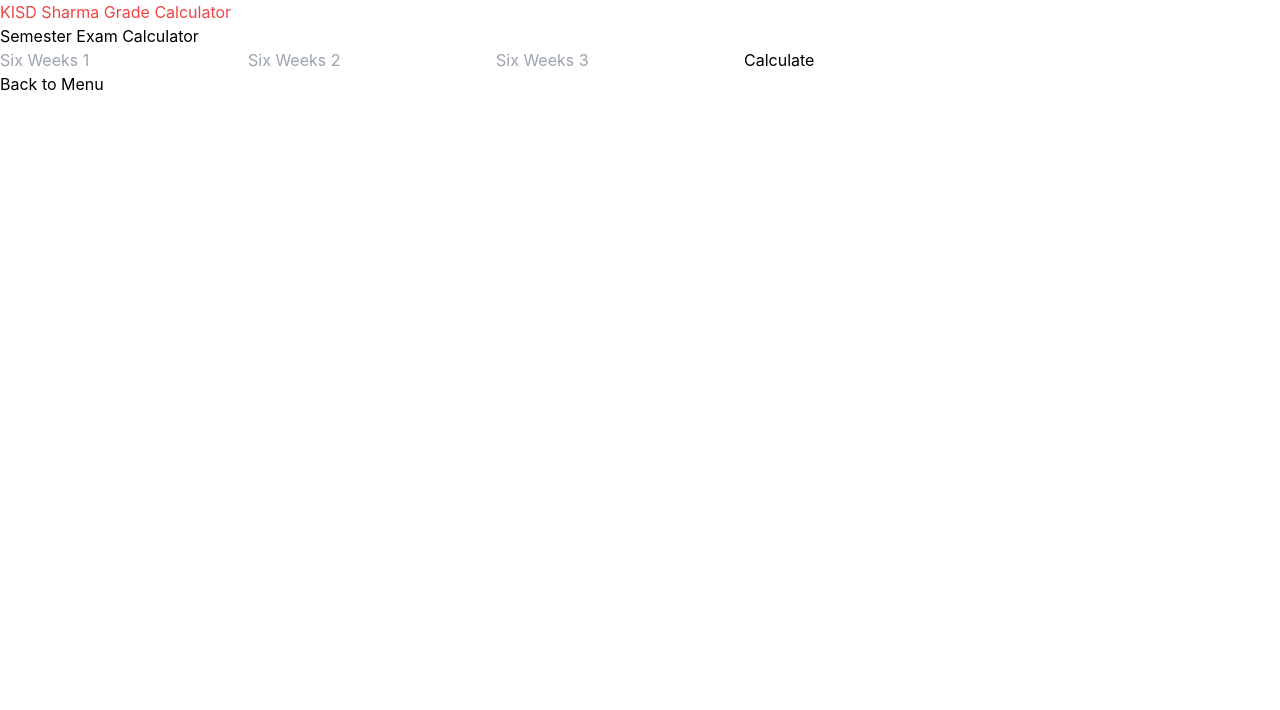
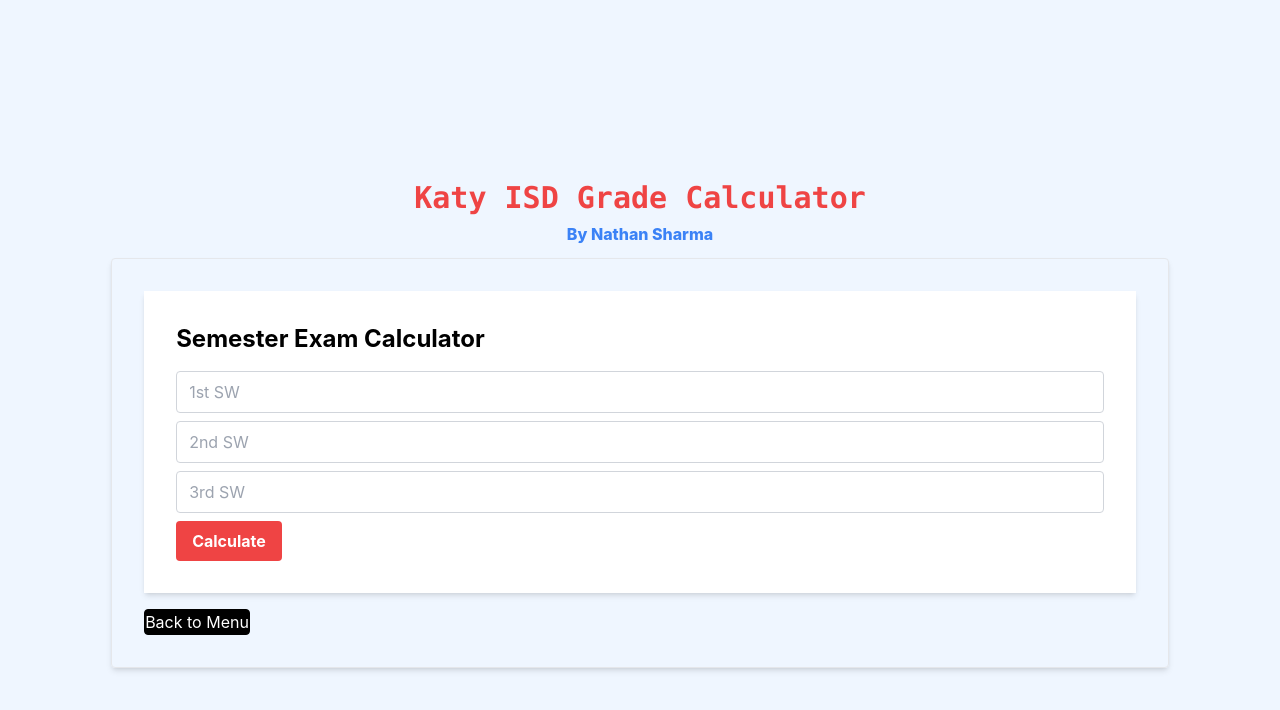
Before and after one commit to nathan-sharma/kisd-grade-calculator, a React (Create React App) app: page / in a window 1280 px wide. Both pictures are taken after a click on the button "Semester Exam Calculator". Shown: the top 710 px of the page. Built offline with nearby package versions, Linux system fonts and the light colour scheme.

Commit message:
added color, made everything look nicer

```diff
--- a/src/App.js
+++ b/src/App.js
@@ -7,23 +7,47 @@
   const [calculatorType, setCalculatorType] = useState(null);
 
   return (
-    <div className="App">
-      <h1 class="text-red-500">KISD Sharma Grade Calculator</h1>
-      {!calculatorType && ( // Conditionally render buttons
-        <div>
-          <button onClick={() => setCalculatorType('semester')}>Semester Exam Calculator</button>
-          <button onClick={() => setCalculatorType('grades')}>Grade Average Calculator</button>
-          <button onClick={() => setCalculatorType('gpa')}>GPA Calculator</button>
-        </div>
-      )}
+    <div className="App flex flex-col items-center h-screen pt-8 justify-center bg-blue-50">
+      <h1 className="text-red-500 text-3xl text-center font-bold font-mono py-4">Katy ISD Grade Calculator</h1>
+      <p className="text-blue-500 font-extrabold mt-[-10px]">By Nathan Sharma</p>
 
-      {calculatorType === 'semester' && <SemesterCalculator />}
-      {calculatorType === 'grades' && <GradeAverageCalculator />}
-      {calculatorType === 'gpa' && <GPACalculator />}
+      <div className="mt-3 border p-8 rounded shadow-md"> {/* Border and padding */}
+        {!calculatorType && (
+          <div className="flex flex-col space-y-4"> {/* Removed pt-2 here */}
+            <button
+              className="bg-red-300 hover:bg-red-700 text-white font-bold py-2 px-4 rounded w-full"
+              onClick={() => setCalculatorType('semester')}
+            >
+              Semester Exam Calculator
+            </button>
+            <button
+              className="bg-red-300 hover:bg-red-700 text-white font-bold py-2 px-4 rounded w-full"
+              onClick={() => setCalculatorType('gpa')}
+            >
+              GPA Calculator
+            </button>
+            <button
+              className="bg-red-300 hover:bg-red-700 text-white font-bold py-2 px-4 rounded w-full"
+              onClick={() => setCalculatorType('grades')}
+            >
+              Grade Average Calculator
+            </button>
+          </div>
+        )}
 
-        {calculatorType && ( // Button to go back to main menu
-            <button onClick={() => setCalculatorType(null)}>Back to Menu</button>
+        {calculatorType === 'semester' && <SemesterCalculator />}
+        {calculatorType === 'grades' && <GradeAverageCalculator />}
+        {calculatorType === 'gpa' && <GPACalculator />}
+
+        {calculatorType && (
+          <button
+            className="rounded mt-4 border border-black bg-black text-white"
+            onClick={() => setCalculatorType(null)}
+          >
+            Back to Menu
+          </button>
         )}
+      </div> {/* Close the border div */}
     </div>
   );
 }
--- a/src/GPACalculator.js
+++ b/src/GPACalculator.js
@@ -57,26 +57,32 @@
 
   return (
     <div>
-      <h2>GPA Calculator</h2>
+      <div className="bg-white p-8 shadow-md">
+        <h2 className="text-2xl font-bold mb-4">GPA Calculator</h2>
         <input
           type="text"
-        placeholder="Academic Grades (Letter(Number),... or 'none')"
+          placeholder="ACA courses (A(# of semesters), B(# of semesters)... or 'none')"
           value={academicGrades}
           onChange={e => setAcademicGrades(e.target.value)}
+          className="border border-gray-300 rounded px-3 py-2 mb-2 w-full"
         />
         <input
           type="text"
-        placeholder="KAP/AP Grades (Letter(Number),... or 'none')"
+          placeholder="KAP & AP courses (A(# of semesters), B(# of semesters)... or 'none')"
           value={kapApGrades}
           onChange={e => setKapApGrades(e.target.value)}
+          className="border border-gray-300 rounded px-3 py-2 mb-4 w-full"
         />
-      <button onClick={calculateGPA}>Calculate GPA</button>
+        <button onClick={calculateGPA} className="bg-red-500 hover:bg-red-700 text-white font-bold py-2 px-4 rounded"> {/* Styling button */}
+          Calculate GPA
+        </button>
 
         {gpa !== null && (
-        <div>
-          <p>Your GPA: {gpa}</p>
+          <div className="mt-4">
+            <p className="text-lg">Your GPA: {gpa}</p>
           </div>
         )}
+      </div>
     </div>
   );
 }
--- a/src/GradeAverageCalculator.js
+++ b/src/GradeAverageCalculator.js
@@ -27,12 +27,15 @@
   };
 
   return (
-    <div>
-      <h2>Grade Average Calculator</h2>
-      <input type="text" placeholder="Major Grades (comma-separated)" value={majors} onChange={e => setMajors(e.target.value)} />
-      <input type="text" placeholder="Minor Grades (comma-separated)" value={minors} onChange={e => setMinors(e.target.value)} />
-      <input type="text" placeholder="Other Grades (comma-separated)" value={others} onChange={e => setOthers(e.target.value)} />
-      <button onClick={calculateAverage}>Calculate</button>
+    <div  className="bg-white p-8 shadow-md">
+      <h2 className="text-2xl font-bold mb-4">Grade Average Calculator</h2>
+      <input type="text" placeholder="Major Grades (comma-separated)" value={majors} onChange={e => setMajors(e.target.value)}
+      className="border border-gray-300 rounded px-3 py-2 mb-2 w-full" />
+      <input type="text" placeholder="Minor Grades (comma-separated)" value={minors} onChange={e => setMinors(e.target.value)}
+      className="border border-gray-300 rounded px-3 py-2 mb-2 w-full" />
+      <input type="text" placeholder="Other Grades (comma-separated)" value={others} onChange={e => setOthers(e.target.value)}
+      className="border border-gray-300 rounded px-3 py-2 mb-2 w-full"/>
+      <button className="bg-red-500 hover:bg-red-700 text-white font-bold py-2 px-4 rounded"onClick={calculateAverage}>Calculate</button>
 
       {results && (
         <div>
--- a/src/SemesterCalculator.js
+++ b/src/SemesterCalculator.js
@@ -17,18 +17,63 @@
   };
 
   return (
-    <div>
-      <h2>Semester Exam Calculator</h2>
-      <input type="number" placeholder="Six Weeks 1" value={sw1} onChange={e => setSw1(e.target.value)} />
-      <input type="number" placeholder="Six Weeks 2" value={sw2} onChange={e => setSw2(e.target.value)} />
-      <input type="number" placeholder="Six Weeks 3" value={sw3} onChange={e => setSw3(e.target.value)} />
-      <button onClick={calculate}>Calculate</button>
+    <div className="bg-white p-8 shadow-md">
+      <h2 className="text-2xl font-bold mb-4">Semester Exam Calculator</h2>
+      <input
+        type="number"
+        placeholder="1st SW"
+        value={sw1}
+        onChange={e => setSw1(e.target.value)}
+        className="border border-gray-300 rounded px-3 py-2 mb-2 w-full"
+      />
+      <input
+        type="number"
+        placeholder="2nd SW"
+        value={sw2}
+        onChange={e => setSw2(e.target.value)}
+        className="border border-gray-300 rounded px-3 py-2 mb-2 w-full"
+      />
+      <input
+        type="number"
+        placeholder="3rd SW"
+        value={sw3}
+        onChange={e => setSw3(e.target.value)}
+        className="border border-gray-300 rounded px-3 py-2 mb-2 w-full"
+      />
+      <button
+        className="bg-red-500 hover:bg-red-700 text-white font-bold py-2 px-4 rounded"
+        onClick={calculate}
+      >
+        Calculate
+      </button>
 
-      {results && ( // Display results if calculated
-        <div>
-          {/* ... (Display results similar to your Python code) */}
-          <p>To get an A: {results.get_an_a > 100 ? "Impossible" : results.get_an_a <= 0 ? "Guaranteed" : results.get_an_a}</p>
-          {/* ... (Rest of your results display logic) */}
+      {results && (
+        <div className="mt-4"> {/* Added margin-top for spacing */}
+          <p>
+            To get an A:{" "}
+            {results.get_an_a > 100
+              ? "Impossible"
+              : results.get_an_a <= 0
+              ? "Guaranteed"
+              : results.get_an_a.toFixed(2)} {/* Format to 2 decimal places */}
+          </p>
+          <p>
+            To get a B:{" "}
+            {results.get_a_b > 100
+              ? "Impossible"
+              : results.get_a_b <= 0
+              ? "Guaranteed"
+              : results.get_a_b.toFixed(2)}
+          </p>
+          <p>
+            To pass:{" "}
+            {results.to_pass > 100
+              ? "Impossible"
+              : results.to_pass <= 0
+              ? "Guaranteed"
+              : results.to_pass.toFixed(2)}
+          </p>
+          <p>Final Grade (assuming 15% weight for exams): {results.skibidi_toilet.toFixed(2)}</p>
         </div>
       )}
     </div>
```
Lines whose indentation alone changed are shown as unchanged.
